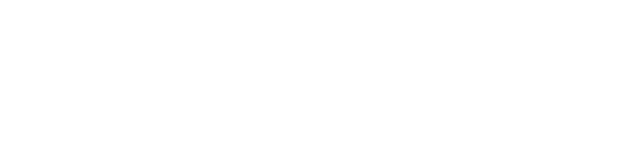
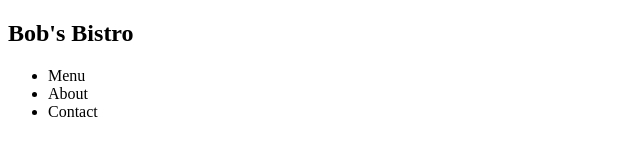
Before and after one commit to favy-codez/introductionToReact, a plain HTML site: page index.html in a window 1280 px wide. Shown: the whole page, without its empty margins (0-640 px from the left). Drawn offline with nearby package versions, Linux system fonts and the light colour scheme.

Commit message:
commit message

```diff
--- a/index.html
+++ b/index.html
@@ -13,6 +13,7 @@
 </head>
 <body>
 
+    <div id="root"></div>
     <!-- we can add jsk in our script tag by adding type="text/babel" -->
     <script src="./index.js" type="text/babel"></script>
 </body>
--- a/index.js
+++ b/index.js
@@ -0,0 +1,26 @@
+// render allows us to render something to the screen, the h1 is what we want to render while the second part is where we want the html to be(we created an ID root)
+ReactDOM.render(<h1>Hello, everyone!</h1>, document.getElementById("root"))
+
+// Challenge:
+
+// Create a navbar in JSX:
+//     - Use the semantic `nav` element as the parent wrapper
+//     - Have an h1 element with the brand name of your "website"
+//     - Insert an unordered list for the other nav elements
+//         - Inside the `ul`, have three `li`s for "Pricing",
+//         "About", and "Contact"
+//     - Don't worry about styling yet - it'll just be plain-looking HTML for now
+// */
+
+const navbar = (
+    <nav>
+        <h1>Bob's Bistro</h1>
+        <ul>
+            <li>Menu</li>
+            <li>About</li>
+            <li>Contact</li>
+        </ul>
+    </nav>
+)
+
+ReactDOM.render(navbar, document.getElementById("root"))
```
